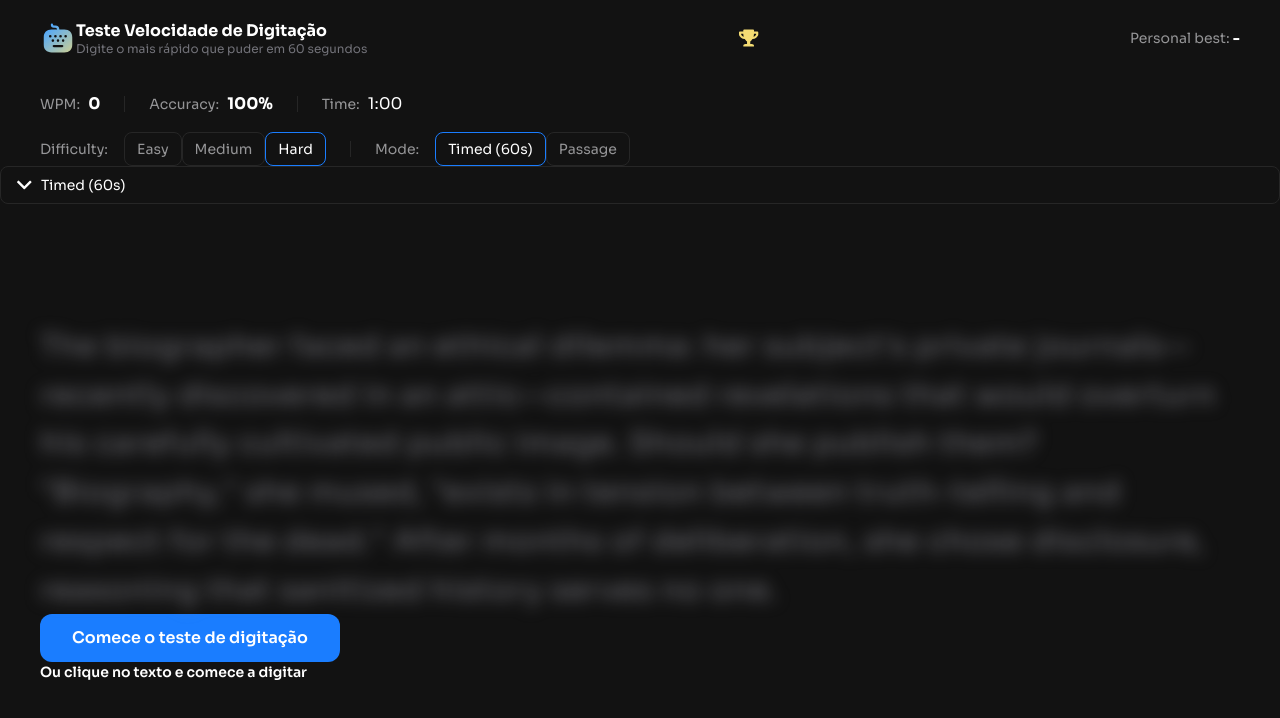
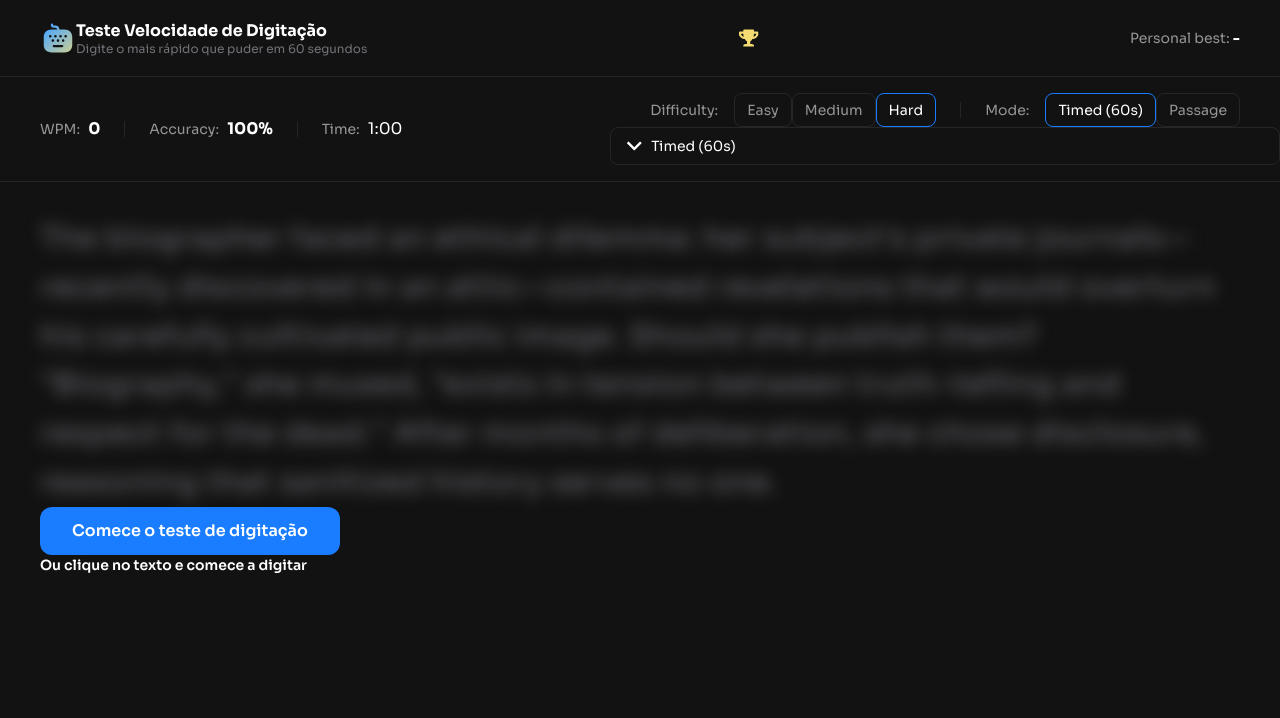
Before and after one commit to thalitasilva620/teste-de-velocidade-de-digitacao, a React (Vite) app: page / in a window 1280 px wide. Shown: the top 718 px of the page. Built offline with nearby package versions, Linux system fonts and the light colour scheme.

Commit message:
"feat:  finalize App.tsx com todos os componentes e layout limpo"

```diff
--- a/src/App.tsx
+++ b/src/App.tsx
@@ -8,7 +8,7 @@ import { Header } from "./components/Header"
 import { StatsBar } from './components/StatsBar'
 import { Controls } from './components/Controls'
 import { TypingArea } from './components/TypingArea'
-import { ResultScreen } from './components/ResultScreen'
+import { ResultsScreen } from './components/ResultScreen'
 
 
 function App() {
@@ -49,7 +49,7 @@ function App() {
     if (!personalBest) {
       resultType = 'baseline'
       savePersonalBest(stats.wpm)
-    }else if (stats.wpm > personalBest.wpm) {
+    } else if (stats.wpm > personalBest.wpm) {
       resultType = 'highscore'
       savePersonalBest(stats.wpm)
     }
@@ -122,18 +122,25 @@ function App() {
     <div className="app">
       <Header personalBest={personalBest} />
 
+      <div className="w-full h-px bg-neutral-800" />
       {testStatus === 'finished' && testRsult ? (
-        <ResultScreen result={testResult} onRestart={handleRestart} />
+        <ResultsScreen result={testRsult} onRestart={handleRestart} />
       ) : (
         <>
-          <StatsBar stats={stats} mode={mode} />
+          <div className="flex flex-col md:flex-row md:items-center md:justify-between
+                  gap-4 md:gap-0 py-4">
+            <StatsBar stats={stats} mode={mode} />
+            <div className="px-6 md:px-0">
+              <Controls
+                difficulty={difficulty}
+                mode={mode}
+                onDifficultyChange={handleDifficultyChange}
+                onmodeChange={handleModeChange}
+              />
+            </div>
+          </div>
 
-          <Controls
-            difficulty={difficulty}
-            mode={mode}
-            onDifficultyChange={handleDifficultyChange}
-            onModeChange={handleModeChange}
-          />
+          <div className="w-full h-px bg-neutral-800" />
 
           <TypingArea
             chars={chars}
```
